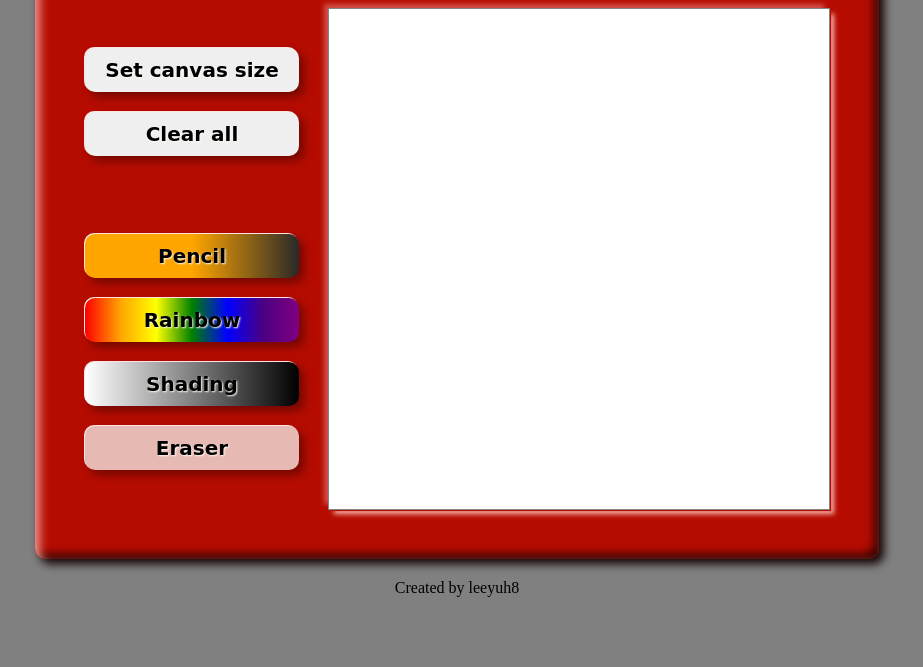
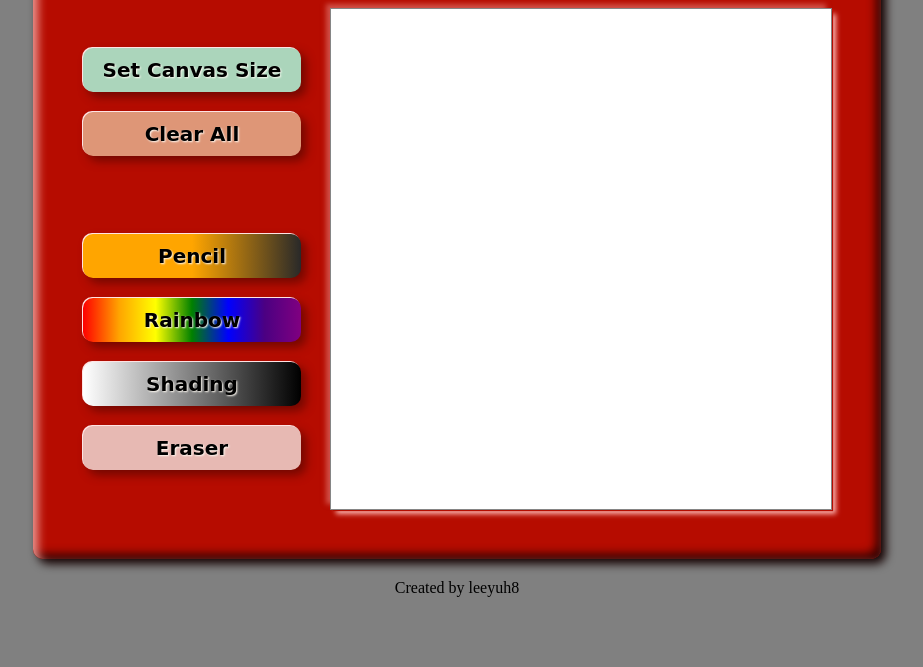
Before and after one commit to leeyuh8/etch-a-sketch, a plain HTML site: page index.html in a window 1280 px wide. Shown: the part 133-800 px from the top of the page, without its empty margins (183-1106 px from the left). Drawn offline with Linux system fonts and the light colour scheme; a web font is replaced by a local one.

Commit message:
Change button colors

```diff
--- a/index.html
+++ b/index.html
@@ -18,8 +18,8 @@
             <div class="interactive-content">
                 <div class="all-buttons">
                     <div class="canvas-settings">
-                        <button class="prompt-canvas-size">Set canvas size</button>
-                        <button class="clear-canvas">Clear all</button>
+                        <button class="prompt-canvas-size">Set Canvas Size</button>
+                        <button class="clear-canvas">Clear All</button>
                     </div>
 
                     <div class="modes">
--- a/styles.css
+++ b/styles.css
@@ -83,6 +83,14 @@ button:active {
                 -1px -1px 3px rgb(49, 3, 0);
 }
 
+.prompt-canvas-size {
+    background-color: rgb(171, 213, 187);
+}
+
+.clear-canvas {
+    background-color: rgb(222, 150, 119);
+}
+
 .pencil {
     background-image: linear-gradient(to right, orange, orange, rgb(41, 41, 41));
 }
```
